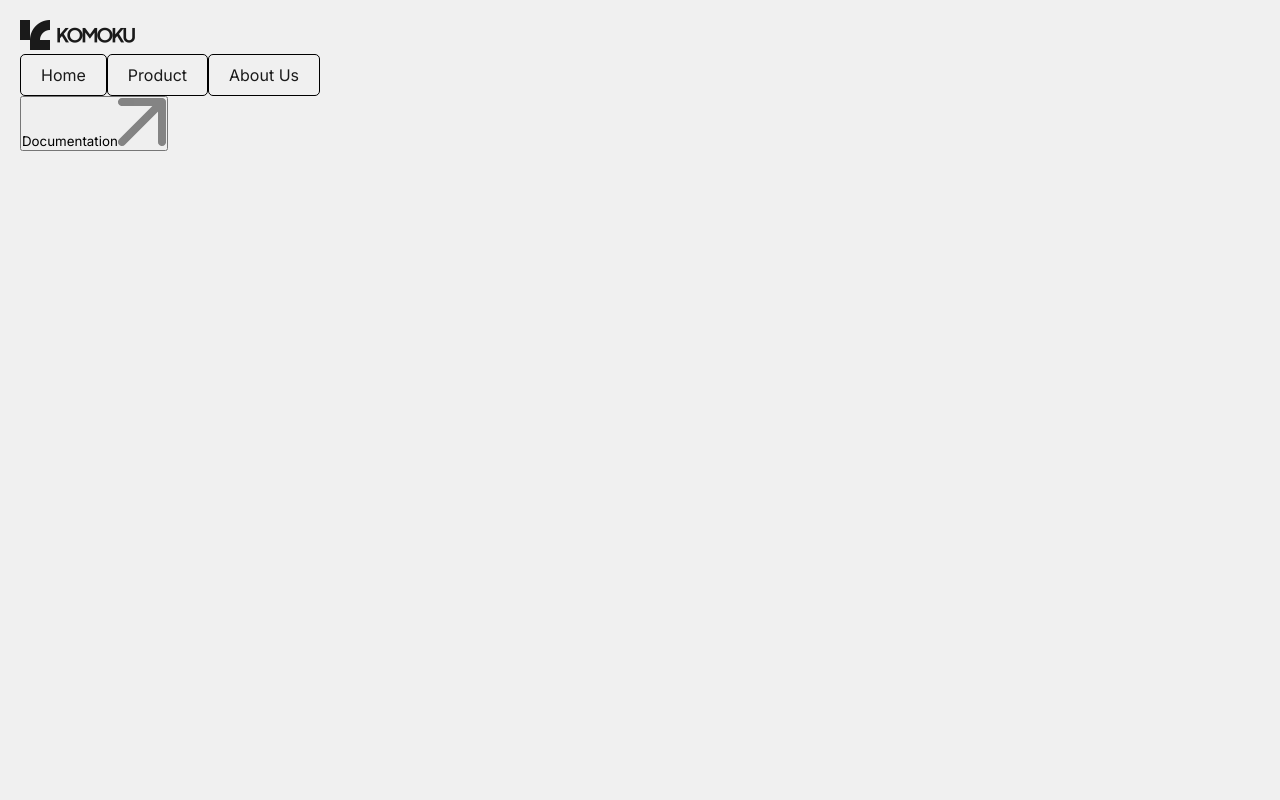
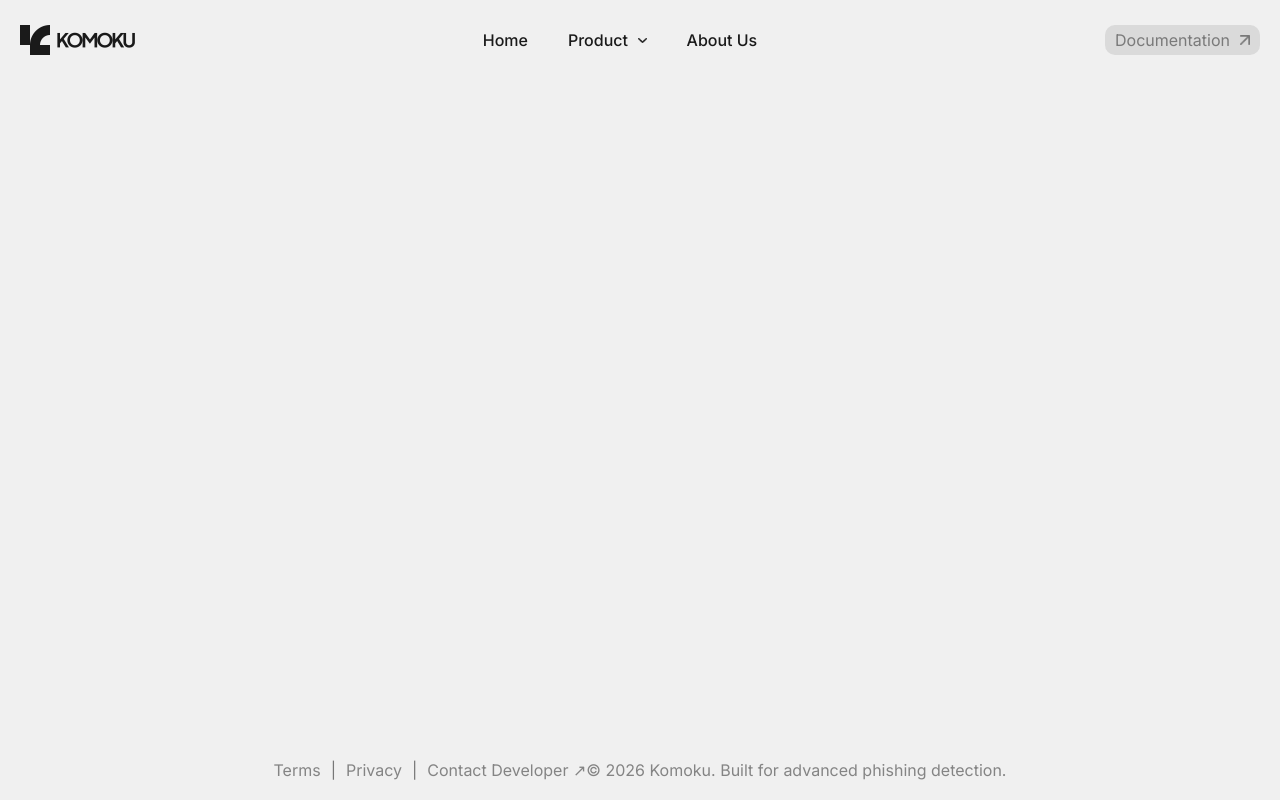
Before and after one commit to daffalde/komokuv2, a Next.js app: page / in a window 1280 px wide. Built offline with nearby package versions, Linux system fonts and the light colour scheme.

Commit message:
Enhance layout and styling: update page titles, improve navbar and footer design, and refine CSS styles for better user experience.

```diff
--- a/app/globals.css
+++ b/app/globals.css
@@ -13,6 +13,19 @@
   font-family: var(--inter), sans-serif;
 }
 
+p {
+  font-size: 16px;
+  color: var(--secondary-color);
+}
+h1 {
+  font-size: 42px;
+}
+h2 {
+  font-size: 26px;
+}
+h3 {
+  font-size: 20px;
+}
 body {
   width: 100%;
   min-height: 100vh;
@@ -30,7 +43,7 @@ body {
   height: fit-content;
   display: flex;
   flex-direction: column;
-  justify-content: start;
+  justify-content: space-between;
   align-items: center;
   padding: 20px;
 }
--- a/app/layout.tsx
+++ b/app/layout.tsx
@@ -5,7 +5,7 @@ import { Inter } from "next/font/google";
 const inter = Inter({ subsets: ["latin"], variable: "--inter" });
 
 export const metadata: Metadata = {
-  title: "Komoku - Your ML Powered Phishing Detector",
+  title: "Komoku - Your AI Powered Phishing Detector",
   description: "Detect phishing links with our machine learning-powered tool",
 };
 
--- a/app/page.module.css
+++ b/app/page.module.css
@@ -1,9 +1,14 @@
 .navbar {
   width: 100%;
   height: fit-content;
+  display: flex;
+  justify-content: space-between;
+  align-items: center;
 }
 .navbar_logo {
   height: 30px;
+  cursor: pointer;
+  -webkit-user-drag: none;
 }
 .navbar_menu ul {
   display: flex;
@@ -13,8 +18,58 @@
 .navbar_menu ul li a {
   color: var(--secondary-color);
   text-decoration: none;
-  border: 1px solid black;
   display: flex;
+  justify-content: center;
+  align-items: center;
+  gap: 10px;
   padding: 10px 20px;
   border-radius: 5px;
+  font-weight: 500;
 }
+.navbar_menu ul li a:hover {
+  background-color: var(--secondary-10-color);
+}
+.navbar_menu ul li a:active {
+  background-color: var(--secondary-50-color);
+}
+.navbar_menu ul li a img {
+  height: 5px;
+}
+.documentation_button {
+  font-size: 16px;
+  display: flex;
+  justify-content: center;
+  align-items: center;
+  gap: 10px;
+  padding: 5px 10px;
+  background-color: var(--secondary-10-color);
+  border-radius: 10px;
+  border: none;
+  color: var(--secondary-50-color);
+  cursor: pointer;
+}
+.documentation_button img {
+  height: 10px;
+}
+
+/* footer____________________________________ */
+.footer {
+  display: flex;
+  justify-content: space-between;
+  align-items: center;
+  opacity: 50%;
+}
+.footer ul {
+  list-style: none;
+  display: flex;
+  justify-content: center;
+  align-items: center;
+  gap: 10px;
+}
+.footer ul li a {
+  text-decoration: none;
+  color: var(--secondary-color);
+}
+.footer ul li a:hover {
+  text-decoration: underline;
+}
--- a/app/page.tsx
+++ b/app/page.tsx
@@ -1,4 +1,3 @@
-import Image from "next/image";
 import styles from "./page.module.css";
 import Link from "next/link";
 
@@ -6,25 +5,43 @@ export default function Home() {
   return (
     <div className="container">
       <div className={styles.navbar}>
-        <img className={styles.navbar_logo} src="logo.webp" alt="Logo" />
+        <img className={styles.navbar_logo} src="./logo.webp" alt="Logo" />
         <div className={styles.navbar_menu}>
           <ul>
             <li>
-              <Link href={"/s"}>Home</Link>
+              <Link href={"/"}>Home</Link>
             </li>
             <li>
-              <a href="/product">Product</a>
+              <Link href="/">
+                Product <img src="./drop-down.webp" alt="dropdown icon" />
+              </Link>
             </li>
             <li>
-              <a href="/about">About Us</a>
+              <Link href="/about">About Us</Link>
             </li>
           </ul>
         </div>
-        <button className="documentation-button">
+        <button className={styles.documentation_button}>
           Documentation
           <img src="arrow-documentation.webp" alt="Documentation" />
         </button>
       </div>
+      <div className={styles.footer}>
+        <ul>
+          <li>
+            <Link href={"/terms"}>Terms</Link>
+          </li>
+          <li>|</li>
+          <li>
+            <Link href={"/privacy"}>Privacy</Link>
+          </li>
+          <li>|</li>
+          <li>
+            <Link href={"/contact"}>Contact Developer ↗</Link>
+          </li>
+        </ul>
+        <p>© 2026 Komoku. Built for advanced phishing detection.</p>
+      </div>
     </div>
   );
 }
```
